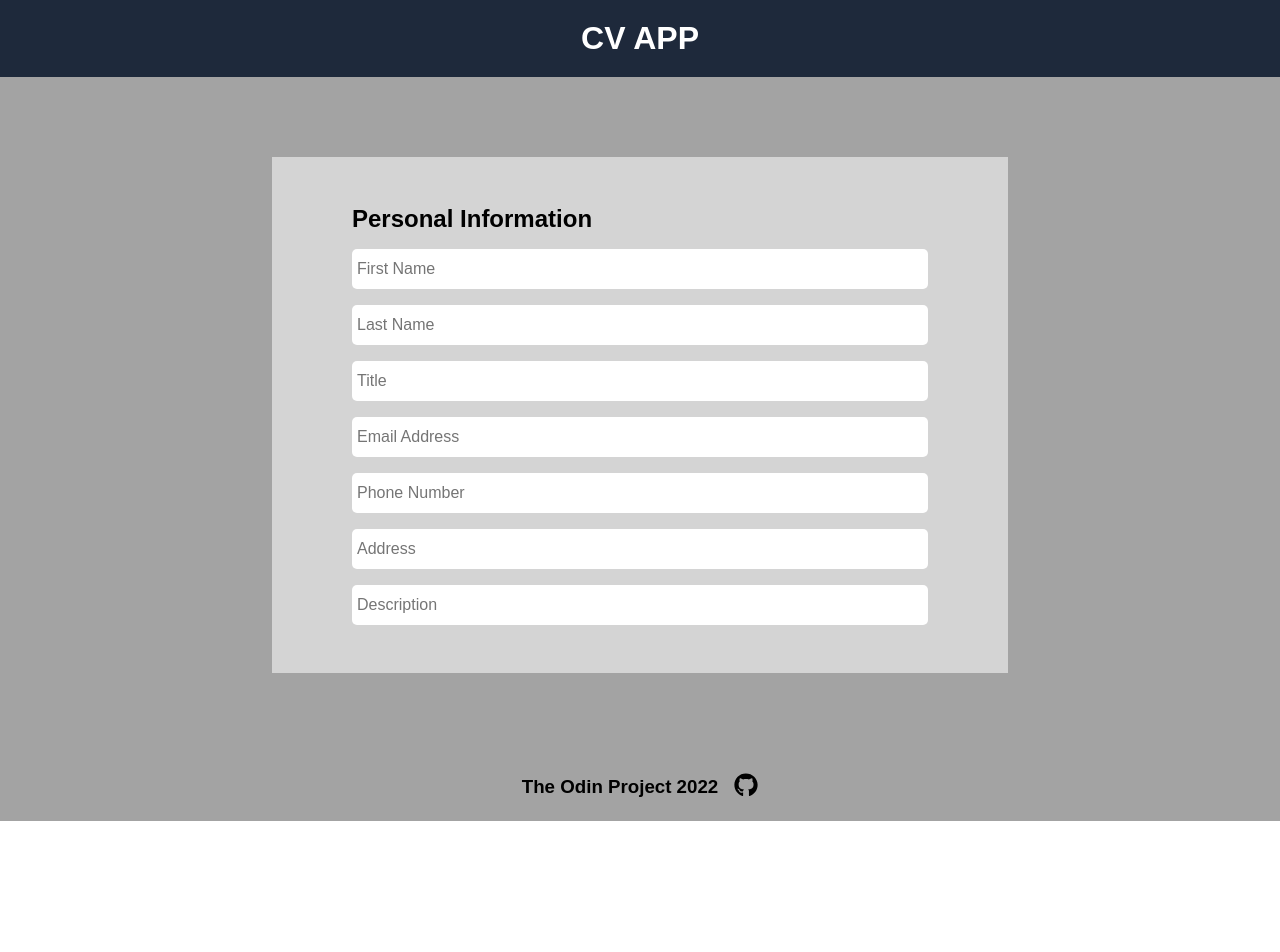
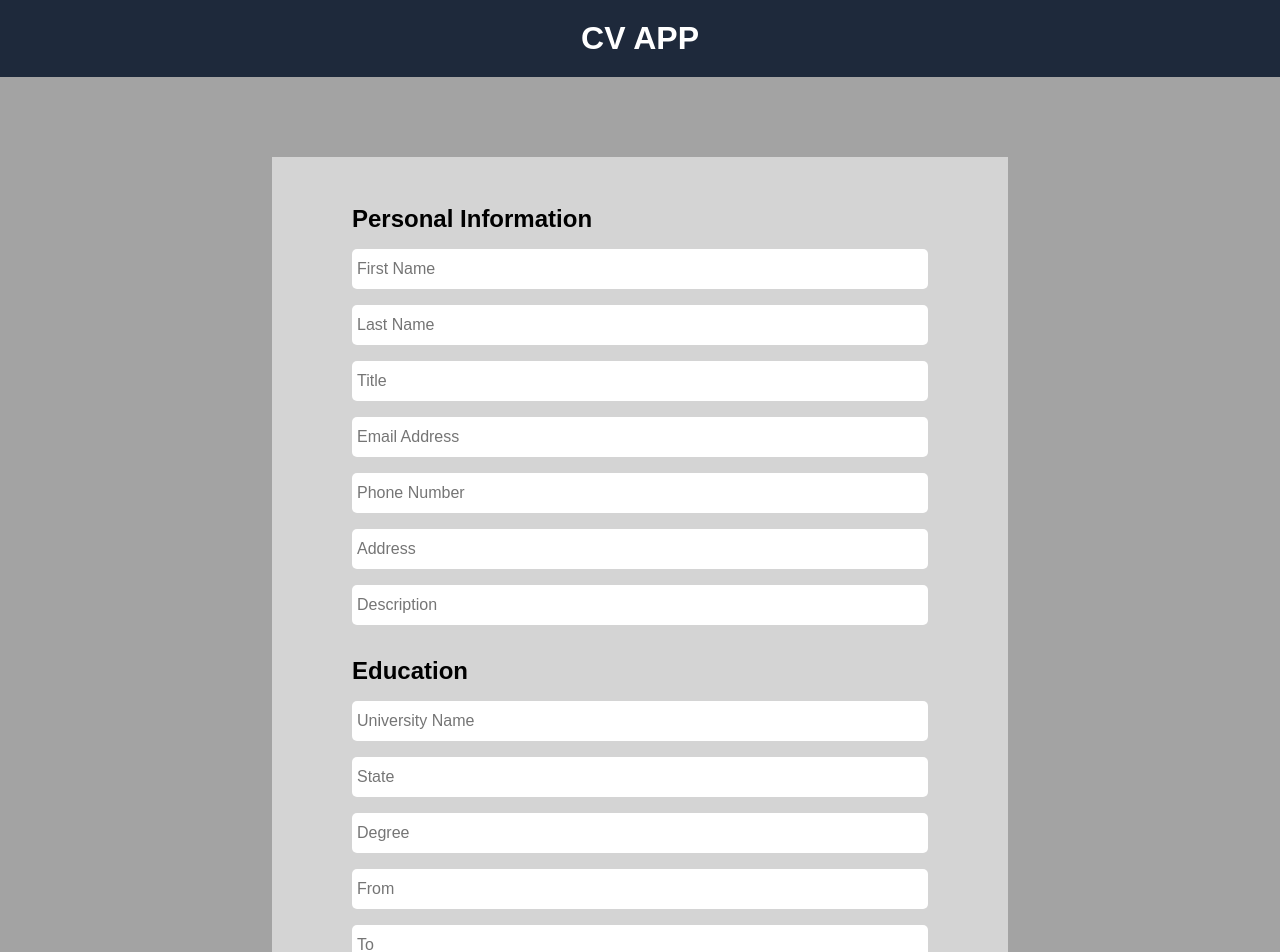
Before and after one commit to warithad/cv-app, a React (Create React App) app: page / in a window 1280 px wide. Shown: the top 952 px of the page. Before the commit the page ends 821 px from the top, so only its background shows below. Built offline with nearby package versions, Linux system fonts and the light colour scheme.

Commit message:
Implement code for Education.js

```diff
--- a/src/components/cv-form/CVForm.js
+++ b/src/components/cv-form/CVForm.js
@@ -1,12 +1,15 @@
 
 import PersonsalInfo from './PersonalInfo';
 import  styled  from 'styled-components'
+import Education from './Education';
 
 const CVForm =({cv, handleChange})=>{
 
         return (
             <CVFormStyle>
                 <PersonsalInfo personal={cv.personal} handleChange={handleChange}/>
+                <Education education={cv.education} handleChange={handleChange}/>
+
             </CVFormStyle>
         )
 }
@@ -18,6 +21,7 @@ const CVFormStyle = styled.form`
     width: 40rem;
     background-color: #d4d4d4;
     padding: 3rem;
+    gap: 2rem;
 `
 
 export default CVForm;
--- a/src/components/cv-form/Education.js
+++ b/src/components/cv-form/Education.js
@@ -0,0 +1,53 @@
+import SectionStyle from "./style/SectionStyle";
+import Input from "./Input";
+
+const Education =(education, handleChange)=>{
+
+    return (
+        <SectionStyle>
+            <h1>Education</h1>
+
+            <Input
+                name = 'universityName'
+                placeHolder = 'University Name'
+                type= 'text'
+                value={education.university}
+                handleChange={e => handleChange(e)}
+            />
+
+            <Input
+                name = 'state'
+                placeHolder = 'State'
+                type= 'text'
+                value={education.state}
+                handleChange={e => handleChange(e)}
+            />
+
+            <Input
+                name = 'degree'
+                placeHolder = 'Degree'
+                type= 'text'
+                value={education.degree}
+                handleChange={e => handleChange(e)}
+            />
+
+            <Input
+                name = 'from'
+                placeHolder = 'From'
+                type= 'number'
+                value={education.from}
+                handleChange={e => handleChange(e)}
+            />
+
+            <Input
+                name = 'to'
+                placeHolder = 'To'
+                type= 'number'
+                value={education.to}
+                handleChange={e => handleChange(e)}
+            />
+        </SectionStyle>
+    )
+}
+
+export default Education;
--- a/src/components/cv-form/Experience.js
+++ b/src/components/cv-form/Experience.js
@@ -0,0 +1,6 @@
+
+const Experience =()=>{
+
+}
+
+export default Experience;
```
